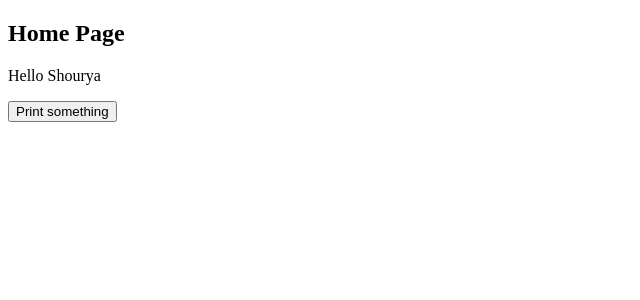
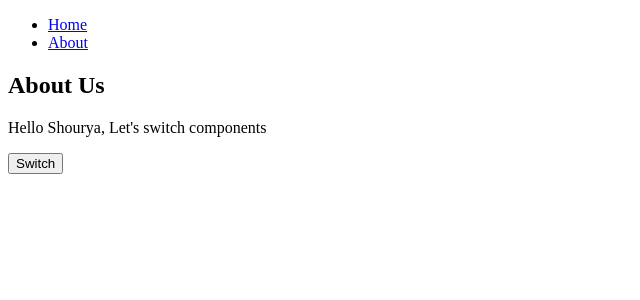
Before and after one commit to MrShourya/React-SSR, a React app: page /about in a window 1280 px wide. Shown: the top 300 px of the page, without its empty margins (0-640 px from the left). Built offline with nearby package versions, Linux system fonts and the light colour scheme; the HTML template or start-up script is replaced by a standard one.

Commit message:
add route

```diff
--- a/src/App.js
+++ b/src/App.js
@@ -1,17 +1,26 @@
 import React from 'react';
-import {Switch,Route} from 'react-router';
+import { Route, Switch, NavLink } from 'react-router-dom';
+import Home from './pages/homePageComponent';
+import About from './pages/aboutPageComponent';
 
-import Home from './pages/homePageComponent';
+class App extends React.Component {
 
-class App extends React.Component{
-
-    render(){
+    render() {
         return (
-            <Switch>
-                <Route path ="/" render={props=>(
-                    <Home {...props}/>
-                )}/>
-            </Switch>
+            <div>
+                <ul>
+                    <li>
+                        <NavLink to="/">Home</NavLink>
+                    </li>
+                    <li>
+                        <NavLink to="/about">About</NavLink>
+                    </li>
+                </ul>
+                <Switch>
+                    <Route exact path="/" render={props => (<Home {...props} />)} />
+                    <Route path="/about" render={props => (<About {...props} />)} />
+                </Switch>
+            </div>
         )
     }
 }
--- /dev/null
+++ b/src/pages/aboutPageComponent.js
@@ -0,0 +1,34 @@
+import React from 'react';
+
+class About extends React.Component {
+
+    constructor(props) {
+        super(props);
+        this.state = {
+            show: false,
+        };
+        this.change = this.change.bind(this);
+    }
+
+
+
+    change() {
+        this.setState(prevState => ({
+            show: !prevState.show
+        }));
+    }
+
+    render() {
+        return (
+            <div>
+                <h2>About Us</h2>
+                <p>Hello Shourya, Let's switch components </p>
+                <button onClick={this.change} > Switch </button>
+                {this.state.show ?
+                    <p>Yo Yo Honey Singh! </p> : null}
+            </div>
+        )
+    }
+}
+
+export default About;
```
